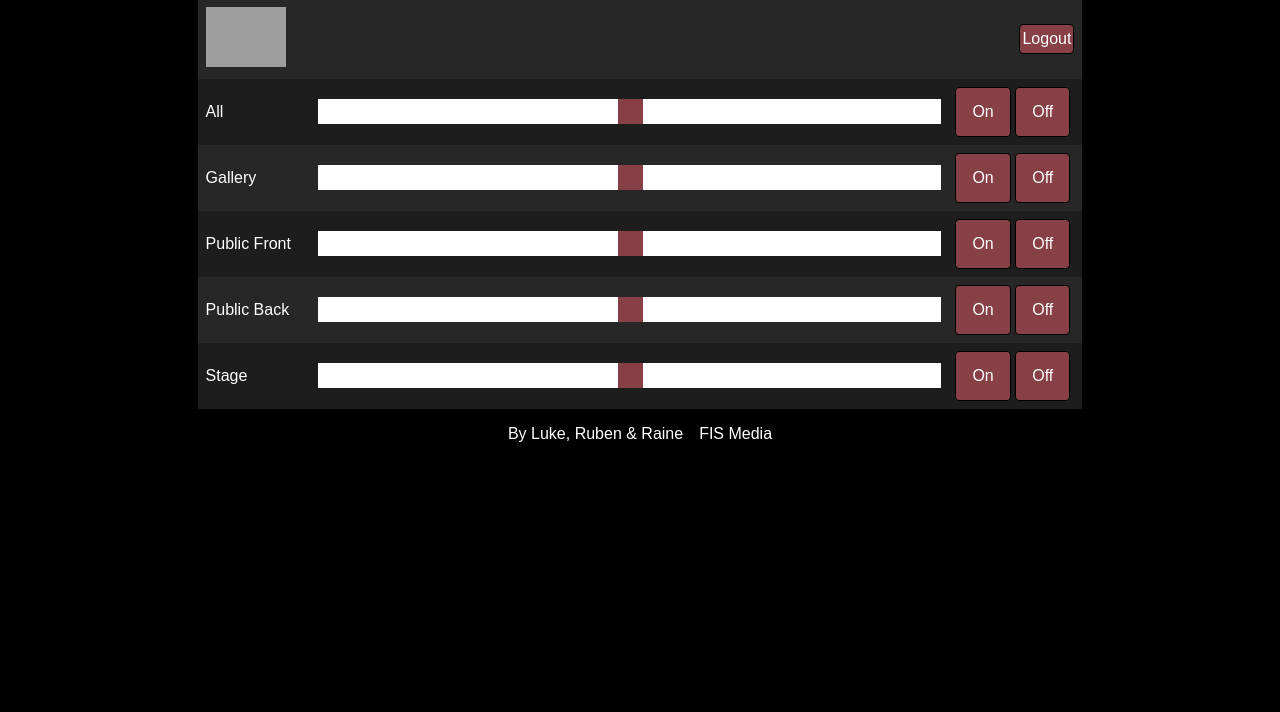
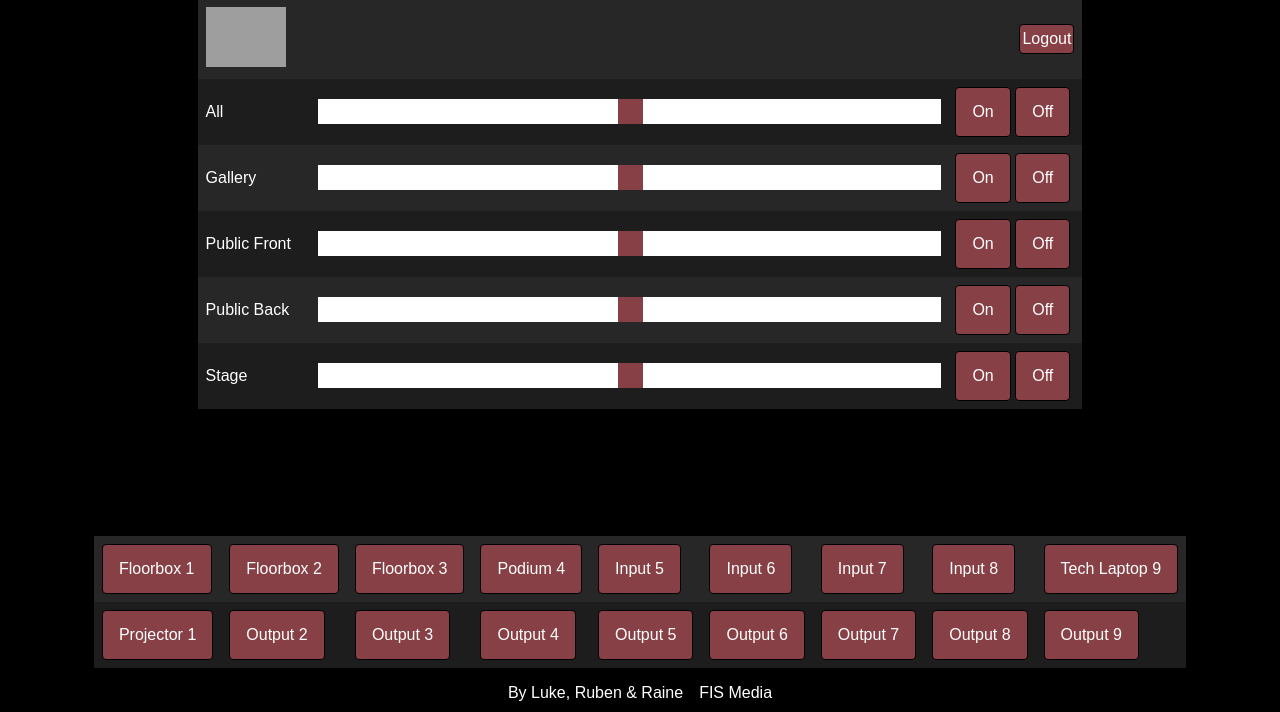
Before and after one commit to luke-da-nuke/FIS-Auditorium-Python, a Flask app: template templates/index.html in a window 1280 px wide. Shown: the part 127-839 px from the top of the page. Before the commit the page ends 569 px from the top, so only its background shows below. Run offline with Flask 2, Linux system fonts and the light colour scheme; the template is opened without the code that fills it, so the values that code supplies are empty; grey boxes are pictures that could not be loaded.

Commit message:
ashdfasdfajkgsdhfgaksdhfga

```diff
--- a/app.py
+++ b/app.py
@@ -25,7 +25,7 @@ os.environ["OAUTHLIB_INSECURE_TRANSPORT"] = "1"
 flow = Flow.from_client_secrets_file(
     client_secrets_file=client_secrets_file,
     scopes=["https://www.googleapis.com/auth/userinfo.profile", "https://www.googleapis.com/auth/userinfo.email", "openid"],
-    redirect_uri="http://127.0.0.1:5000/callback"
+    redirect_uri="http://10.97.0.14.nip.io:5000/callback"
 )
 
 def login_is_required(function):
@@ -86,11 +86,16 @@ brights = {                                                          #dictionary
 emails = {
     "luke_plastow@fis.edu" : "admin",
     "randomPerson@fis.edu" : None,
-    "luke.caspian.plastow@gmail.com" : "user"
+    "luke.caspian.plastow@gmail.com" : "user",
+    "julius_ulbrich@fis.edu":"user",
+    "ruben_mihm@fis.edu" : "admin",
+    "sebastian_bruch@fis.edu" : "user"
 }
+input="I1"
+output="O1"
 
 # import serial
-# ser = serial.Serial('COM2', 9600, bytesize=serial.SEVENBITS ,parity=serial.PARITY_EVEN, stopbits=serial.STOPBITS_ONE, write_timeout=5)
+# ser = serial.Serial('COM5', 9600, bytesize=serial.EIGHTBITS ,parity=serial.PARITY_NONE, stopbits=serial.STOPBITS_ONE, write_timeout=5)
 # print(ser.name)
 
 @app.route("/")                                                      #creates main page at ./ and names it home
@@ -98,7 +103,7 @@ emails = {
 def home():
     # email=dict(session).get('email',None)
     # print (email)
-    print(json.dumps(session, indent = 4))                           #prints current user info
+    # print(json.dumps(session, indent = 4))                           #prints current user info
     return render_template('index.html',v=brights)                   #renders index.html and parses the dictionary to be used in the {{}} things
 
 @app.route("/admin")
@@ -150,8 +155,21 @@ def logout():
 def slider_update():
     for x in brights:
         brights[x] = request.values.get(x)
-        print(debugtxt.format("Slider",x,brights[x]))
+        # print(debugtxt.format("Slider",x,brights[x]))
         # ser.write(b'test')
+    return redirect("/")
+
+@app.route("/io", methods=['POST'])
+def io():
+    global input, output
+    for i in range (1,10):
+        if request.form.get("i")==str(i):
+            input="I"+str(i)
+            print(input)
+        elif request.form.get("o")==str(i):
+            output="O"+str(i)
+            print("C"+input+output+"T")
+            ser.write(("C"+input+output+"T").encode())
     return redirect("/")
 
 @app.route("/api/<string:keyIn>/<int:brightIn>/")                   #API to interface with Bitfocus (streamdeck thing)
--- a/templates/index.html
+++ b/templates/index.html
@@ -48,6 +48,37 @@
       </tr>
   </table>
 </form>
+
+
+
+
+<form method="post" action="/io">
+  <table>
+    <tr>
+      <td><button value="1" name="i">Floorbox 1</button></td>
+      <td><button value="2" name="i">Floorbox 2</button></td>
+      <td><button value="3" name="i">Floorbox 3</button></td>
+      <td><button value="4" name="i">Podium 4</button></td>
+      <td><button value="5" name="i">Input 5</button></td>
+      <td><button value="6" name="i">Input 6</button></td>
+      <td><button value="7" name="i">Input 7</button></td>
+      <td><button value="8" name="i">Input 8</button></td>
+      <td><button value="9" name="i">Tech Laptop 9</button></td>
+    </tr>
+    <tr>
+      <td><button value="1" name="o">Projector  1</button></td>
+      <td><button value="2" name="o">Output 2</button></td>
+      <td><button value="3" name="o">Output 3</button></td>
+      <td><button value="4" name="o">Output 4</button></td>
+      <td><button value="5" name="o">Output 5</button></td>
+      <td><button value="6" name="o">Output 6</button></td>
+      <td><button value="7" name="o">Output 7</button></td>
+      <td><button value="8" name="o">Output 8</button></td>
+      <td><button value="9" name="o">Output 9</button></td>
+    </tr>
+  </table>
+</form>
+
 <!--
 <input type="submit" value="VALUE1" name="action1" form="my_form"/>
 <input type="submit" value="VALUE2" name="action2" form="my_form"/>
```
